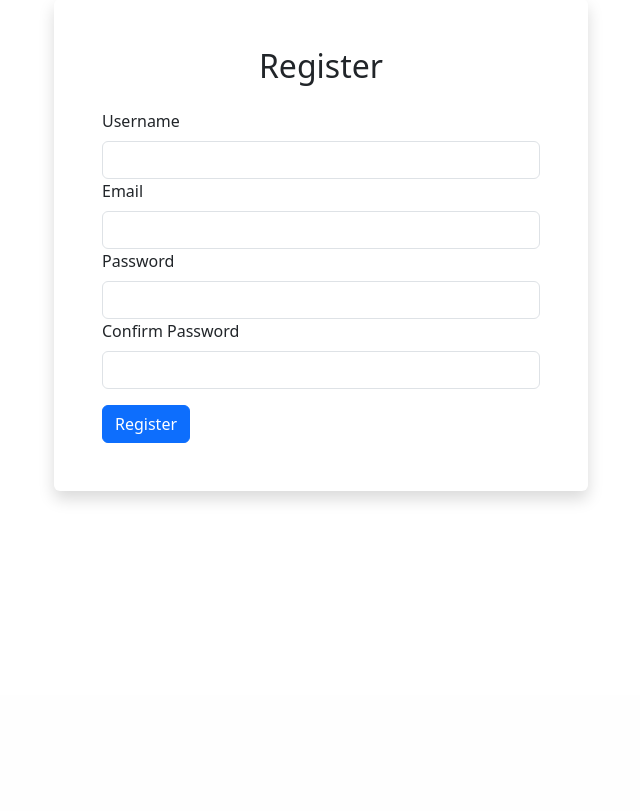
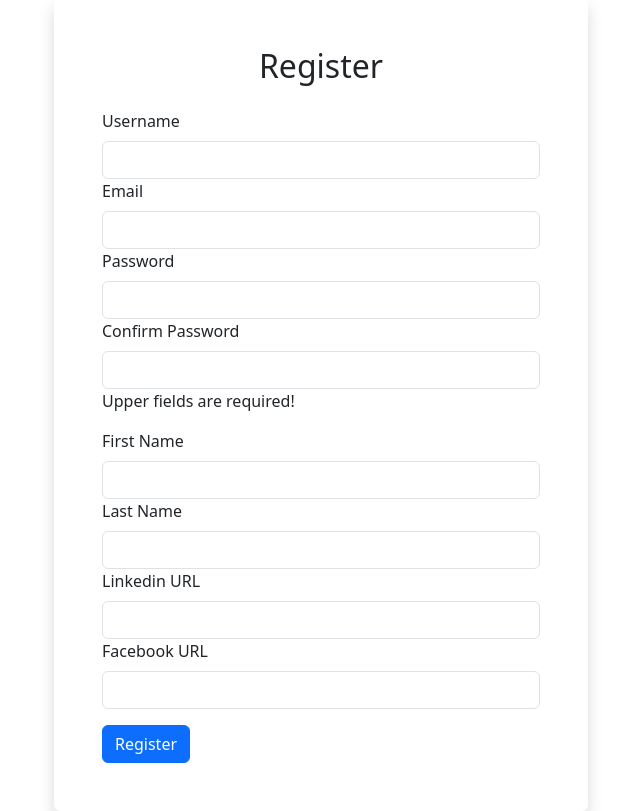
Before and after one commit to ignorento/social-network, a Flask app: page /auth/register in a window 1280 px wide. Shown: the part 105-916 px from the top of the page, without its empty margins (319-959 px from the left). Before the commit the page ends 607 px from the top, so only its background shows below. Run offline with Flask 3, Linux system fonts and the light colour scheme.

Commit message:
upgrade register.html

```diff
--- a/app/templates/auth/register.html
+++ b/app/templates/auth/register.html
@@ -44,6 +44,37 @@ Register
                   <div class="alert alert-danger">{{ error }}</div>
                 {% endfor %}
               </div>
+              <div>
+                Upper fields are required!<p></p>
+              </div>
+              <div class="form-group">
+                {{ form.first_name.label(class="form-label") }}
+                {{ form.first_name(class="form-control") }}
+                {% for error in form.first_name.errors %}
+                  <div class="alert alert-danger">{{ error }}</div>
+                {% endfor %}
+              </div>
+              <div class="form-group">
+                {{ form.last_name.label(class="form-label") }}
+                {{ form.last_name(class="form-control") }}
+                {% for error in form.last_name.errors %}
+                  <div class="alert alert-danger">{{ error }}</div>
+                {% endfor %}
+              </div>
+              <div class="form-group">
+                {{ form.linkedin.label(class="form-label") }}
+                {{ form.linkedin(class="form-control") }}
+                {% for error in form.linkedin.errors %}
+                  <div class="alert alert-danger">{{ error }}</div>
+                {% endfor %}
+              </div>
+              <div class="form-group">
+                {{ form.facebook.label(class="form-label") }}
+                {{ form.facebook(class="form-control") }}
+                {% for error in form.facebook.errors %}
+                  <div class="alert alert-danger">{{ error }}</div>
+                {% endfor %}
+              </div>
                 <p></p>
               <div class="form-group">
                 <button type="submit" class="btn btn-primary btn-block">Register</button>
```
